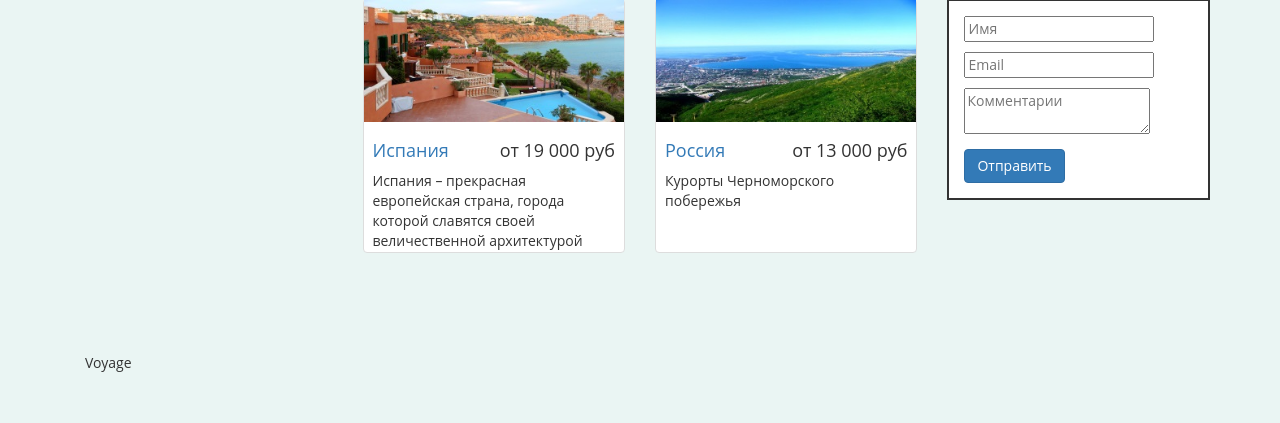
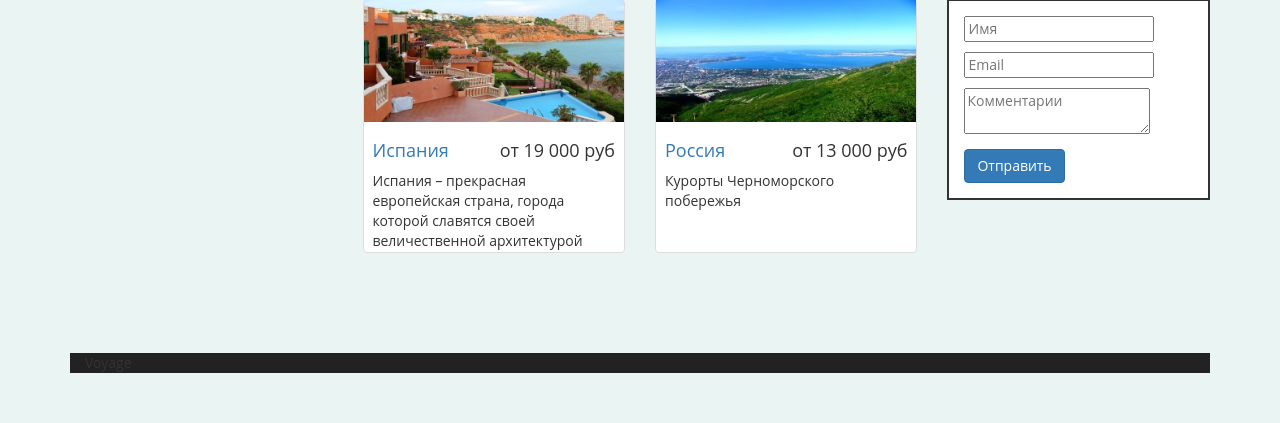
Before and after one commit to artedition/Travel-agency, a PHP site: page / in a window 1280 px wide. Shown: the part 736-1159 px from the top of the page. Run offline with PHP 8.4, Linux system fonts and the light colour scheme.

Commit message:
цвет

```diff
--- a/css/shop-homepage.css
+++ b/css/shop-homepage.css
@@ -54,6 +54,7 @@ font-family: 'Open Sans', sans-serif;
 
 footer {
     margin: 50px 0;
+    background-color: #222;
 }
 
 #home .carousel-inner .item p {
```
